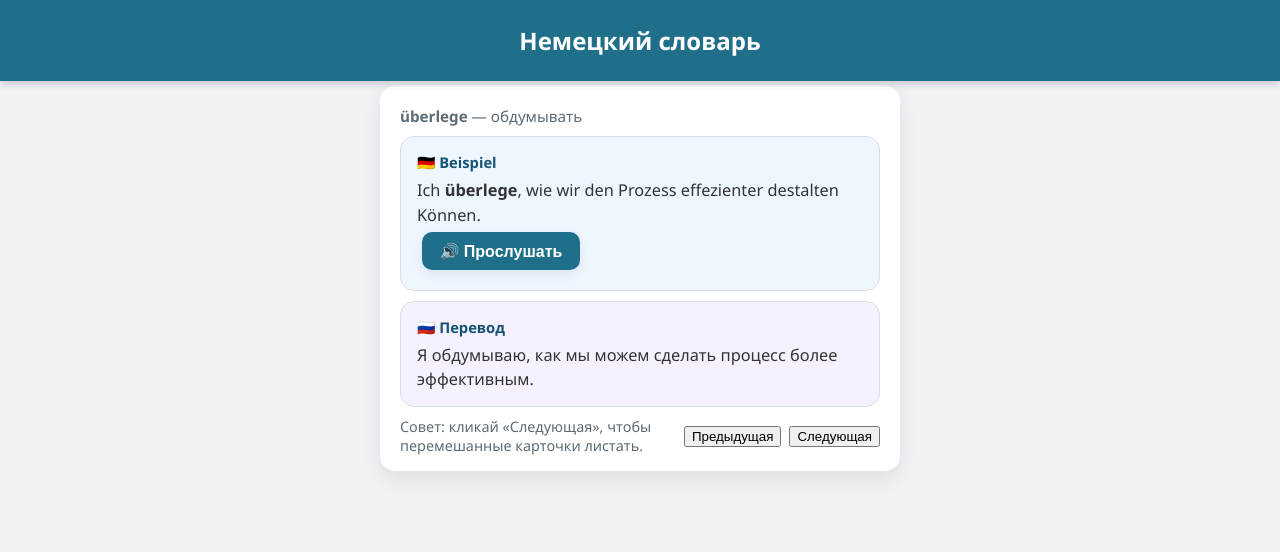
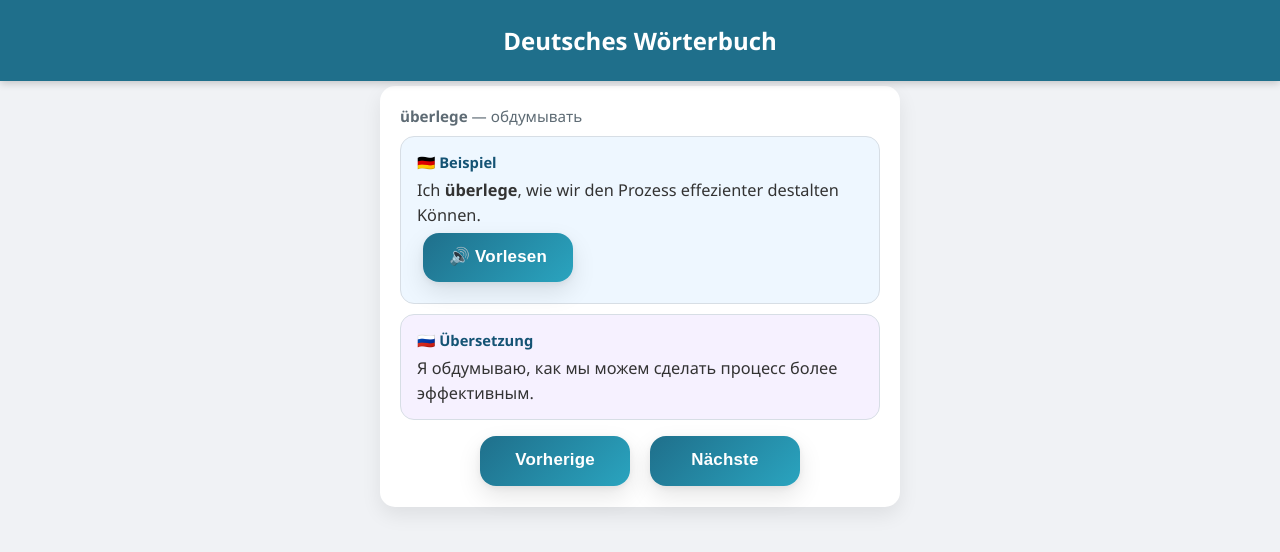
Before and after one commit to Arturio0101/deutsch, a plain HTML site: page index.html in a window 1280 px wide. Drawn offline with Linux system fonts and the light colour scheme.

Commit message:
Update index.html

```diff
--- a/index.html
+++ b/index.html
@@ -3,7 +3,7 @@
 <head>
 <meta charset="UTF-8" />
 <meta name="viewport" content="width=device-width, initial-scale=1.0" />
-<title>Немецкий словарь</title>
+<title>Deutsches Wörterbuch</title>
 <style>
   :root {
     --bg: #f0f2f5;
@@ -20,6 +20,7 @@
     --radius-pill: 14px;
     --shadow-1: 0 8px 20px rgba(0, 0, 0, 0.08);
     --shadow-2: 0 2px 8px rgba(0, 0, 0, 0.2);
+    --brand-accent: #2aa4bf;
   }
   * { box-sizing: border-box; }
   body {
@@ -99,50 +100,109 @@
     color: var(--text);
   }
   .hl { font-weight: 700; }
+
+  /* контейнер для альтернативных кнопок, если используешь .buttons */
   .buttons {
     display: flex;
-    justify-content: space-between;
-    width: 92%;
-    max-width: 520px;
-    margin-top: 0.5em;
+    justify-content: center;
+    gap: 12px;
+    flex-wrap: wrap;
+    width: 96%;
+    max-width: 560px;
+    margin-top: 1rem;
   }
-  .buttons button, #speakBtn, .small-btn {
-    padding: 0.6em 1.1em;
-    font-size: 1em;
-    border-radius: 10px;
+
+  /* СОВРЕМЕННЫЕ КНОПКИ: применяются к prev/next (.toolbar .right button),
+     а также к #speakBtn и .small-btn; добавлен градиент, тени, анимации, ripple */
+  .buttons button,
+  .toolbar .right button,
+  #speakBtn,
+  .small-btn {
+    width: 150px;
+    position: relative;
+    overflow: hidden;
+    padding: 0.95em 1.35em;
+    font-size: 1.06rem;
+    line-height: 1;
+    border-radius: 16px;
     border: none;
-    background-color: var(--brand);
-    color: white;
-    font-weight: 600;
+    background: linear-gradient(135deg, var(--brand) 0%, var(--brand-accent) 100%);
+    color: #ffffff;
+    font-weight: 700;
+    letter-spacing: 0.2px;
     cursor: pointer;
-    transition: background 0.25s, transform 0.15s;
-    box-shadow: 0 4px 12px rgba(0, 0, 0, 0.08);
-    margin: 0.3em;
+    transition: transform 0.15s ease, filter 0.25s ease, box-shadow 0.25s ease;
+    box-shadow: 0 10px 24px rgba(0,0,0,0.10), 0 2px 6px rgba(0,0,0,0.06);
+    margin: 0.35em;
+    -webkit-tap-highlight-color: transparent;
   }
-  .buttons button:hover, #speakBtn:hover, .small-btn:hover {
-    background-color: var(--brand-dark);
-    transform: translateY(-1px);
+  .buttons button:hover,
+  .toolbar .right button:hover,
+  #speakBtn:hover,
+  .small-btn:hover {
+    filter: brightness(1.03) saturate(1.05);
+    transform: translateY(-2px);
   }
+  .buttons button:active,
+  .toolbar .right button:active,
+  #speakBtn:active,
+  .small-btn:active {
+    transform: translateY(0) scale(0.98);
+    filter: brightness(0.98);
+  }
+  .buttons button:focus-visible,
+  .toolbar .right button:focus-visible,
+  #speakBtn:focus-visible,
+  .small-btn:focus-visible {
+    outline: none;
+    box-shadow: 0 0 0 3px rgba(31,111,139,0.25), 0 10px 24px rgba(0, 0, 0, 0.12);
+  }
+  /* мягкий ripple-эффект */
+  .buttons button::after,
+  .toolbar .right button::after,
+  #speakBtn::after,
+  .small-btn::after {
+    content: "";
+    position: absolute;
+    inset: 0;
+    background: radial-gradient(120px 120px at center, rgba(255,255,255,0.35), rgba(255,255,255,0) 70%);
+    opacity: 0;
+    transition: opacity 0.25s ease;
+    pointer-events: none;
+  }
+  .buttons button:active::after,
+  .toolbar .right button:active::after,
+  #speakBtn:active::after,
+  .small-btn:active::after {
+    opacity: 1;
+  }
+
   .toolbar {
     display: flex;
     align-items: center;
-    justify-content: space-between;
+    justify-content:  center;
     gap: 8px;
     margin-top: 10px;
   }
-  .toolbar .right { display: flex; gap: 8px; }
-  .hint { color: var(--muted); font-size: 0.9em; }
+  .toolbar .right { display: flex; gap: 8px; justify-content: center; }
+
   @media (max-width: 600px) {
     header { font-size: 1.2em; padding: 0.8em 0; }
     .card { padding: 1em; }
     .card h2 { font-size: 1.3em; }
-    .buttons button, #speakBtn { padding: 0.5em 1em; font-size: 0.95em; }
+    .buttons button,
+    .toolbar .right button,
+    #speakBtn {
+      font-size: 1.04rem;
+      padding: 0.9em 1.2em;
+      border-radius: 15px;
+    }
   }
 </style>
 </head>
 <body>
 
-<header>Немецкий словарь</header>
+<header>Deutsches Wörterbuch</header>
 
 <div class="card" id="card">
   <div class="meta" id="meta">
@@ -152,18 +212,17 @@
     <div class="pill de" aria-label="Beispiel auf Deutsch">
       <div class="label">🇩🇪 Beispiel</div>
       <div class="content" id="example">Das <span class="hl">Haus</span> ist groß.</div>
-      <button class="small-btn" id="speakBtn" title="Beispiel vorlesen">🔊 Прослушать</button>
+      <button class="small-btn" id="speakBtn" title="Beispiel vorlesen">🔊 Vorlesen</button>
     </div>
     <div class="pill ru" aria-label="Übersetzung auf Russisch">
-      <div class="label">🇷🇺 Перевод</div>
+      <div class="label">🇷🇺 Übersetzung</div>
       <div class="content" id="exampleTr"><span class="hl">Дом</span> большой.</div>
     </div>
   </div>
   <div class="toolbar">
-    <span class="hint">Совет: кликай «Следующая», чтобы перемешанные карточки листать.</span>
     <div class="right">
-      <button id="prev">Предыдущая</button>
-      <button id="next">Следующая</button>
+      <button id="prev">Vorherige</button>
+      <button id="next">Nächste</button>
     </div>
   </div>
 </div>
```
